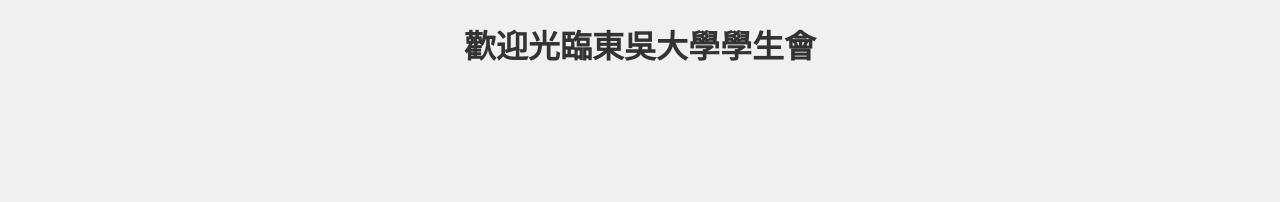
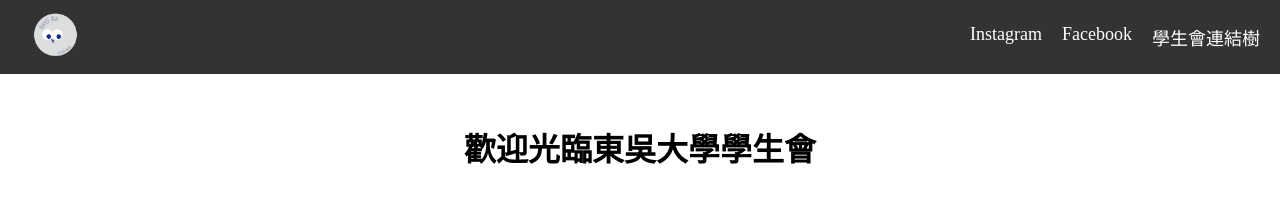
Before and after one commit to Huiceum/scusa, a plain HTML site: page index.html in a window 1280 px wide. Drawn offline with Linux system fonts and the light colour scheme.

Commit message:
Add files via upload

```diff
--- a/index.html
+++ b/index.html
@@ -7,10 +7,26 @@
     <link rel="stylesheet" href="style.css">
 </head>
 <body>
-    <!-- 在此处添加欢迎文字 -->
+    <!-- 导航栏 -->
+    <header>
+        <nav class="navbar">
+            <!-- 网站 Logo，点击返回首页 -->
+            <a href="index.html" class="logo">
+                <img src="logo.png" alt="Logo" />
+            </a>
+
+            <!-- 超链接导航菜单 -->
+            <ul class="nav-links">
+                <li><a href="https://www.instagram.com/scusa68th/" target="_blank">Instagram</a></li>
+                <li><a href="https://www.facebook.com/SUSAweb/?locale=zh_TW" target="_blank">Facebook</a></li>
+                <li><a href="https://linktr.ee/scusa_" target="_blank">學生會連結樹</a></li>
+            </ul>
+        </nav>
+    </header>
+
+    <!-- 欢迎语 -->
     <h1>歡迎光臨東吳大學學生會</h1>
 
-    <!-- 你可以继续添加更多的内容 -->
     <script src="app.js"></script>
 </body>
 </html>
--- a/style.css
+++ b/style.css
@@ -1,9 +1,51 @@
-body {
-    font-family: Arial, sans-serif;
-    text-align: center;
-    background-color: #f0f0f0;
+/* 全局设置，去除默认内外边距 */
+* {
+    margin: 0;
+    padding: 0;
+    box-sizing: border-box;
 }
 
+/* 导航栏样式 */
+.navbar {
+    display: flex;
+    justify-content: space-between; /* 左右对齐 */
+    align-items: center;
+    padding: 10px 20px; /* 上下内边距 */
+    background-color: #333; /* 背景色 */
+}
+
+/* Logo 样式 */
+.logo img {
+    height: 50px; /* 设置 Logo 图片大小 */
+    width: auto;
+}
+
+/* 导航链接的样式 */
+.nav-links {
+    list-style: none; /* 去掉列表样式 */
+    display: flex;
+}
+
+/* 导航链接的每个项 */
+.nav-links li {
+    margin-left: 20px; /* 每个链接之间的间距 */
+}
+
+/* 链接的样式 */
+.nav-links a {
+    color: white; /* 链接文字颜色 */
+    text-decoration: none; /* 去掉下划线 */
+    font-size: 18px; /* 字体大小 */
+}
+
+/* 悬停效果 */
+.nav-links a:hover {
+    color: #FFD700; /* 悬停时的颜色 */
+}
+
+/* 欢迎文字样式 */
 h1 {
-    color: #333;
+    text-align: center;
+    margin-top: 50px;
+    font-size: 32px;
 }
```
Also changed, not shown: logo.png (added).
